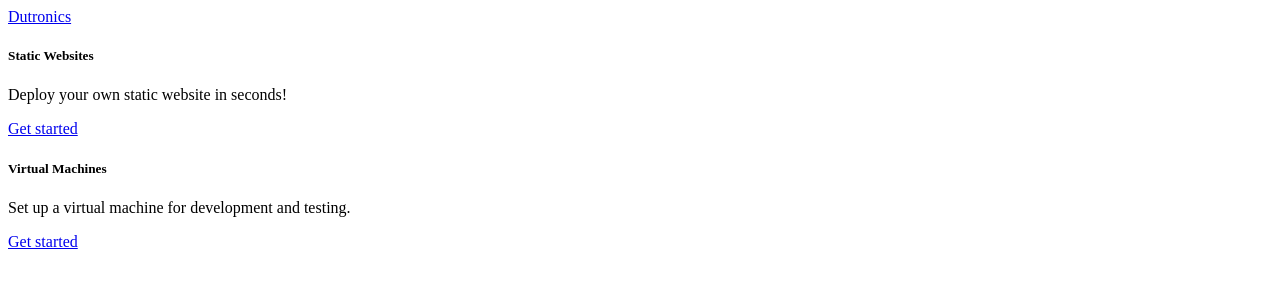
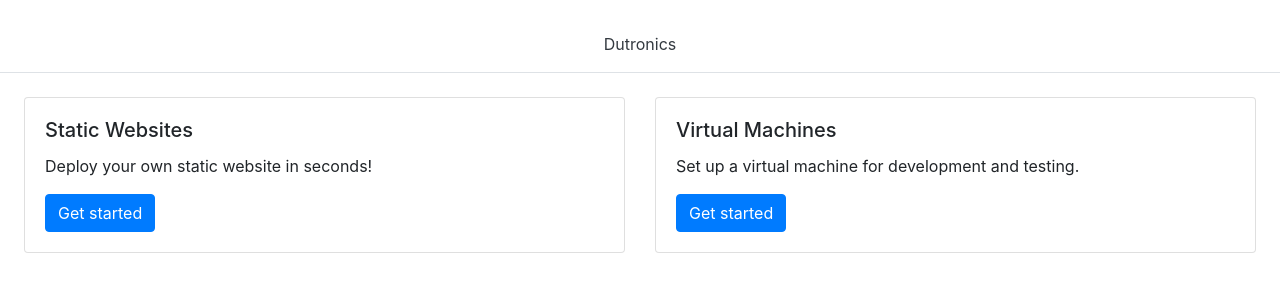
Before and after one commit to MDutro/dutronics-platform, a Flask app: page / in a window 1280 px wide. Shown: the top 300 px of the page. Run offline with Flask 2, Linux system fonts and the light colour scheme; some libraries are stand-ins or nearby versions.

Commit message:
Fix VM page

```diff
--- a/templates/base.html
+++ b/templates/base.html
@@ -1,12 +1,12 @@
 <!DOCTYPE html>
 <head>
     <title>Dutronics - {% block title %}{% endblock %}</title>
-    <link rel="styesheet" href="{{ url_for("static", filename="bootstrap.min.css") }}">
+    <link rel="stylesheet" href="{{ url_for("static", filename="bootstrap.min.css") }}">
     <script src="{{url_for("static", filename="bootstrap.min.js")}}"></script>
 </head>
 <body>
     <div class="contianer p-2"></div>
-    <header class="d-flex flex-wrap justify-content-center py-3 mb-4 border-bottom">
+    <header class="d-flex flex-column flex-wrap justify-content-center align-items-center py-3 mb-4 border-bottom">
         <a href="{{ url_for("index") }}" class="d-flex align-items-center mb-3 mb-md-0 me-md-auto text-dark text-decoration-none">
             <span class="fs-3">Dutronics</span>
           </a>
--- a/virtual_machines.py
+++ b/virtual_machines.py
@@ -87,7 +87,8 @@
 @bp.route("/", methods=["GET"])
 def list_vms():
     # list all vms
-    org_name = current_app.config=["PULUMI_ORG"]
+    vms = []
+    org_name = current_app.config["PULUMI_ORG"]
     project_name = current_app.config["PROJECT_NAME"]
     try:
         ws = auto.LocalWorkspace(
```
